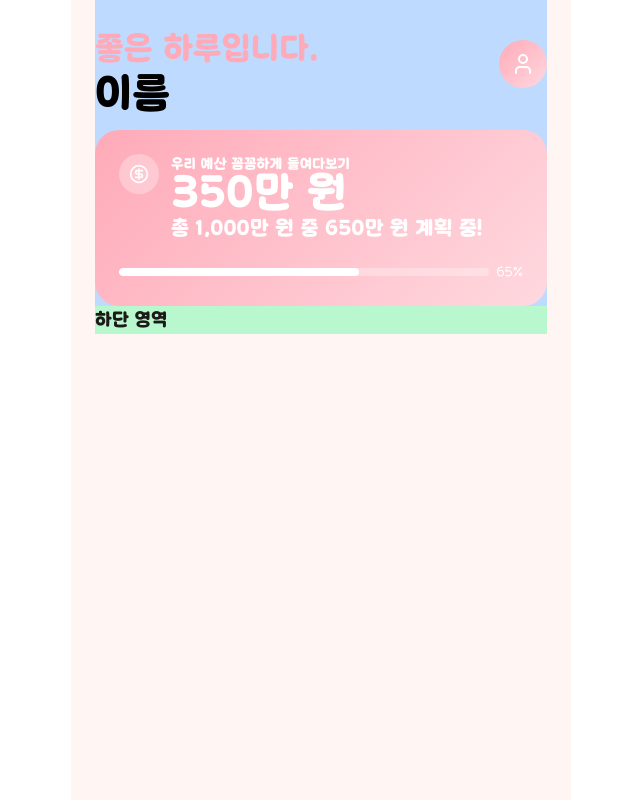
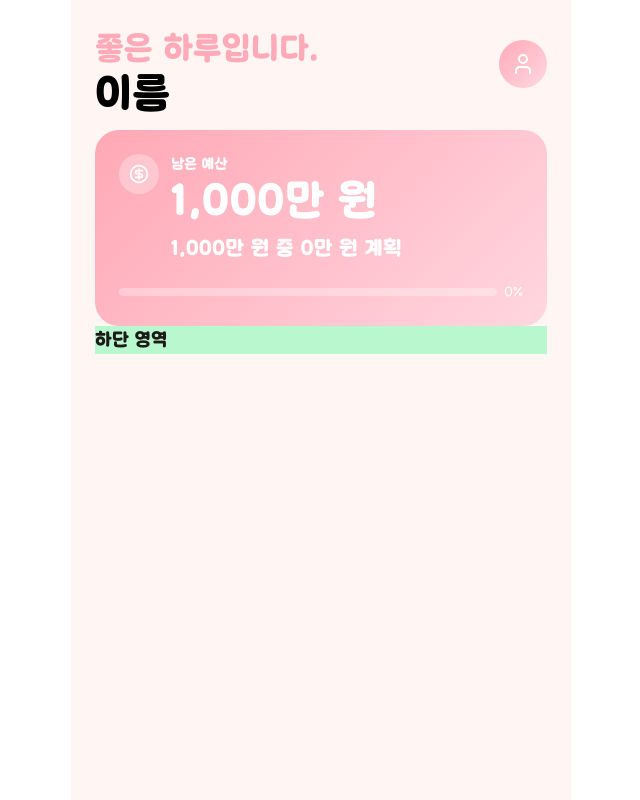
Before and after one commit to Junnnnnnnnnnn/wedding-plant, a Next.js app: page /main in a window 1280 px wide. Shown: the whole page, without its empty margins (319-959 px from the left). Built offline with nearby package versions, Linux system fonts and the light colour scheme.

Commit message:
feat: main 상단 영역 레이아웃 update

```diff
--- a/app/contexts/WeddingContext.tsx
+++ b/app/contexts/WeddingContext.tsx
@@ -1,6 +1,12 @@
 "use client";
 
-import { createContext, useContext, useState, ReactNode } from "react";
+import { createContext, useContext, useState, ReactNode, useMemo } from "react";
+
+export interface User {
+  id: string;
+  name: string;
+  email: string;
+}
 
 interface WeddingData {
   budget: string;
@@ -10,9 +16,11 @@ interface WeddingData {
 
 interface WeddingContextType {
   weddingData: WeddingData;
+  user: User | null;
   setBudget: (budget: string) => void;
   setName: (name: string) => void;
   setDate: (date: { year: number; month: number; day: number }) => void;
+  setUser: (user: User | null) => void;
   resetData: () => void;
 }
 
@@ -23,6 +31,9 @@ export function WeddingProvider({ children }: { children: ReactNode }) {
     budget: "1000",
     name: "",
   });
+
+  // 추후 API로 관리할 user 정보
+  const [user, setUser] = useState<User | null>(null);
 
   const setBudget = (budget: string) => {
     setWeddingData((prev) => ({ ...prev, budget }));
@@ -43,18 +54,21 @@ export function WeddingProvider({ children }: { children: ReactNode }) {
     });
   };
 
+  const value = useMemo(
+    () => ({
+      weddingData,
+      user,
+      setBudget,
+      setName,
+      setDate,
+      setUser,
+      resetData,
+    }),
+    [weddingData, user],
+  );
+
   return (
-    <WeddingContext.Provider
-      value={{
-        weddingData,
-        setBudget,
-        setName,
-        setDate,
-        resetData,
-      }}
-    >
-      {children}
-    </WeddingContext.Provider>
+    <WeddingContext.Provider value={value}>{children}</WeddingContext.Provider>
   );
 }
 
--- a/app/main/page.tsx
+++ b/app/main/page.tsx
@@ -2,14 +2,57 @@
 
 import { CircleDollarSign, User } from "lucide-react";
 import { useWedding } from "../contexts/WeddingContext";
+import CountUp from "@/components/CountUp";
 
 export default function Home() {
-  const { weddingData } = useWedding();
+  const { weddingData, user } = useWedding();
+
+  // 예산 관리 변수
+  // user가 null이고 setting에서 지정한 예산이 있으면 그 값을 사용, 없으면 기본값 1000
+  const initialBudget = Number(weddingData.budget) || 1000; // 초기 예산 (만원)
+  const usedBudget = 0; // 사용한 예산 (만원) - 추후 API로 받아올 예정
+  const remainingBudget = initialBudget - usedBudget; // 남은 예산 실시간 계산
+
+  // 예산 사용률 계산
+  const budgetUsagePercentage = Math.round((usedBudget / initialBudget) * 100);
+
+  // 예산 사용률에 따른 그라데이션 색상 계산
+  const getGradientColors = (percentage: number) => {
+    // 0% = 현재 색상(기본), 100% = 진한 색상
+    const t = percentage / 100; // 0 ~ 1
+
+    // 기본 색상 (0%일 때 - 현재 색상)
+    const baseStart = { h: 351, s: 100, l: 83 }; // #ffaab8
+    const baseEnd = { h: 347, s: 100, l: 92 }; // #ffd8df
+
+    // 진한 색상 (100%일 때)
+    const darkStart = { h: 351, s: 100, l: 65 };
+    const darkEnd = { h: 347, s: 100, l: 78 };
+
+    // 0%에서 100%로 갈수록 명도(lightness)를 줄여서 진하게 만듦
+    const startColor = `hsl(${baseStart.h}, ${baseStart.s}%, ${baseStart.l - (baseStart.l - darkStart.l) * t}%)`;
+    const endColor = `hsl(${baseEnd.h}, ${baseEnd.s}%, ${baseEnd.l - (baseEnd.l - darkEnd.l) * t}%)`;
+
+    return `linear-gradient(135deg, ${startColor} 0%, ${endColor} 100%)`;
+  };
+
+  const budgetGradient = getGradientColors(budgetUsagePercentage);
+
+  // User 버튼 클릭 핸들러
+  const handleUserClick = () => {
+    if (!user) {
+      // TODO: 추후 회원가입/로그인 모달이나 페이지로 이동
+      alert("로그인이 필요합니다. 회원가입 또는 로그인을 해주세요.");
+    } else {
+      // TODO: 추후 마이페이지나 설정 페이지로 이동
+      alert(`${user.name}님 환영합니다!`);
+    }
+  };
 
   return (
     <div className="flex h-[100dvh] justify-center bg-[#FFF5F2] px-0 text-stone-900 lg:bg-white lg:px-6">
       <main className="flex h-full w-full max-w-[500px] flex-col items-center overflow-y-auto bg-[#FFF5F2] px-6">
-        <div className="w-full bg-blue-200 pt-8">
+        <div className="w-full pt-8">
           {/* 상단 영역 */}
           <div className="w-full flex items-start justify-between">
             {/* 이름 영역 */}
@@ -22,21 +65,23 @@ export default function Home() {
               </span>
             </div>
             {/* 프로필 이미지 영역 */}
-            <div
-              className="flex h-12 w-12 shrink-0 items-center justify-center rounded-full ml-auto mt-2"
+            <button
+              type="button"
+              onClick={handleUserClick}
+              className="flex h-12 w-12 shrink-0 items-center justify-center rounded-full ml-auto mt-2 cursor-pointer hover:opacity-90 transition-opacity"
               style={{
                 background: "linear-gradient(135deg, #ffaab8 0%, #ffd8df 100%)",
               }}
             >
               <User className="h-6 w-6 text-white" strokeWidth={2} />
-            </div>
+            </button>
           </div>
           {/* TodayFocus - Figma 20:206 */}
           <div className="mt-4 w-full">
             <div
               className="flex w-full flex-col rounded-[24px] p-6"
               style={{
-                background: "linear-gradient(135deg, #ffaab8 0%, #ffd8df 100%)",
+                background: budgetGradient,
               }}
             >
               <div className="flex items-start gap-3">
@@ -48,25 +93,44 @@ export default function Home() {
                 </div>
                 <div className="min-w-0 flex-1">
                   <p className="text-sm font-semibold leading-5 text-white">
-                    우리 예산 꼼꼼하게 들여다보기
+                    남은 예산
                   </p>
-                  <p className="mt-1  text-[42px] font-semibold leading-7 text-white">
-                    350만 원
+                  <p className="my-3 text-[42px] font-semibold leading-7 text-white">
+                    <CountUp
+                      to={remainingBudget}
+                      separator=","
+                      duration={0.5}
+                      className="inline"
+                    />
+                    만 원
                   </p>
                 </div>
               </div>
               <p className="mt-1 pl-[52px] py-2 text-xl font-semibold leading-none text-white">
-                총 1,000만 원 중 650만 원 계획 중!
+                <CountUp
+                  to={initialBudget}
+                  separator=","
+                  duration={0.5}
+                  className="inline"
+                />
+                만 원 중{" "}
+                <CountUp
+                  to={usedBudget}
+                  separator=","
+                  duration={0.5}
+                  className="inline"
+                />
+                만 원 계획
               </p>
               <div className="mt-4 flex items-center gap-2">
                 <div className="h-2 flex-1 overflow-hidden rounded-full bg-white/30">
                   <div
                     className="h-full rounded-full bg-white"
-                    style={{ width: "65%" }}
+                    style={{ width: `${budgetUsagePercentage}%` }}
                   />
                 </div>
                 <span className="shrink-0 text-sm font-normal leading-5 text-white">
-                  65%
+                  {budgetUsagePercentage}%
                 </span>
               </div>
             </div>
--- a/components/CountUp.tsx
+++ b/components/CountUp.tsx
@@ -1,3 +1,4 @@
+/* eslint-disable react/require-default-props */
 import { useInView, useMotionValue, useSpring } from "motion/react";
 import { useCallback, useEffect, useRef } from "react";
 
@@ -43,7 +44,7 @@ export default function CountUp({
     const str = num.toString();
     if (str.includes(".")) {
       const decimals = str.split(".")[1];
-      if (parseInt(decimals) !== 0) {
+      if (parseInt(decimals, 10) !== 0) {
         return decimals.length;
       }
     }
@@ -62,11 +63,15 @@ export default function CountUp({
         maximumFractionDigits: hasDecimals ? maxDecimals : 0,
       };
 
-      const formattedNumber = Intl.NumberFormat("en-US", options).format(latest);
+      const formattedNumber = Intl.NumberFormat("en-US", options).format(
+        latest,
+      );
 
-      return separator ? formattedNumber.replace(/,/g, separator) : formattedNumber;
+      return separator
+        ? formattedNumber.replace(/,/g, separator)
+        : formattedNumber;
     },
-    [maxDecimals, separator]
+    [maxDecimals, separator],
   );
 
   useEffect(() => {
@@ -91,7 +96,7 @@ export default function CountUp({
             onEnd();
           }
         },
-        delay * 1000 + duration * 1000
+        delay * 1000 + duration * 1000,
       );
 
       return () => {
@@ -99,7 +104,19 @@ export default function CountUp({
         clearTimeout(durationTimeoutId);
       };
     }
-  }, [isInView, startWhen, motionValue, direction, from, to, delay, onStart, onEnd, duration]);
+    return undefined;
+  }, [
+    isInView,
+    startWhen,
+    motionValue,
+    direction,
+    from,
+    to,
+    delay,
+    onStart,
+    onEnd,
+    duration,
+  ]);
 
   useEffect(() => {
     const unsubscribe = springValue.on("change", (latest: number) => {
```
Also changed, not shown: .eslintrc.json, 1 other file (tests, documents, lock files or other folders).
